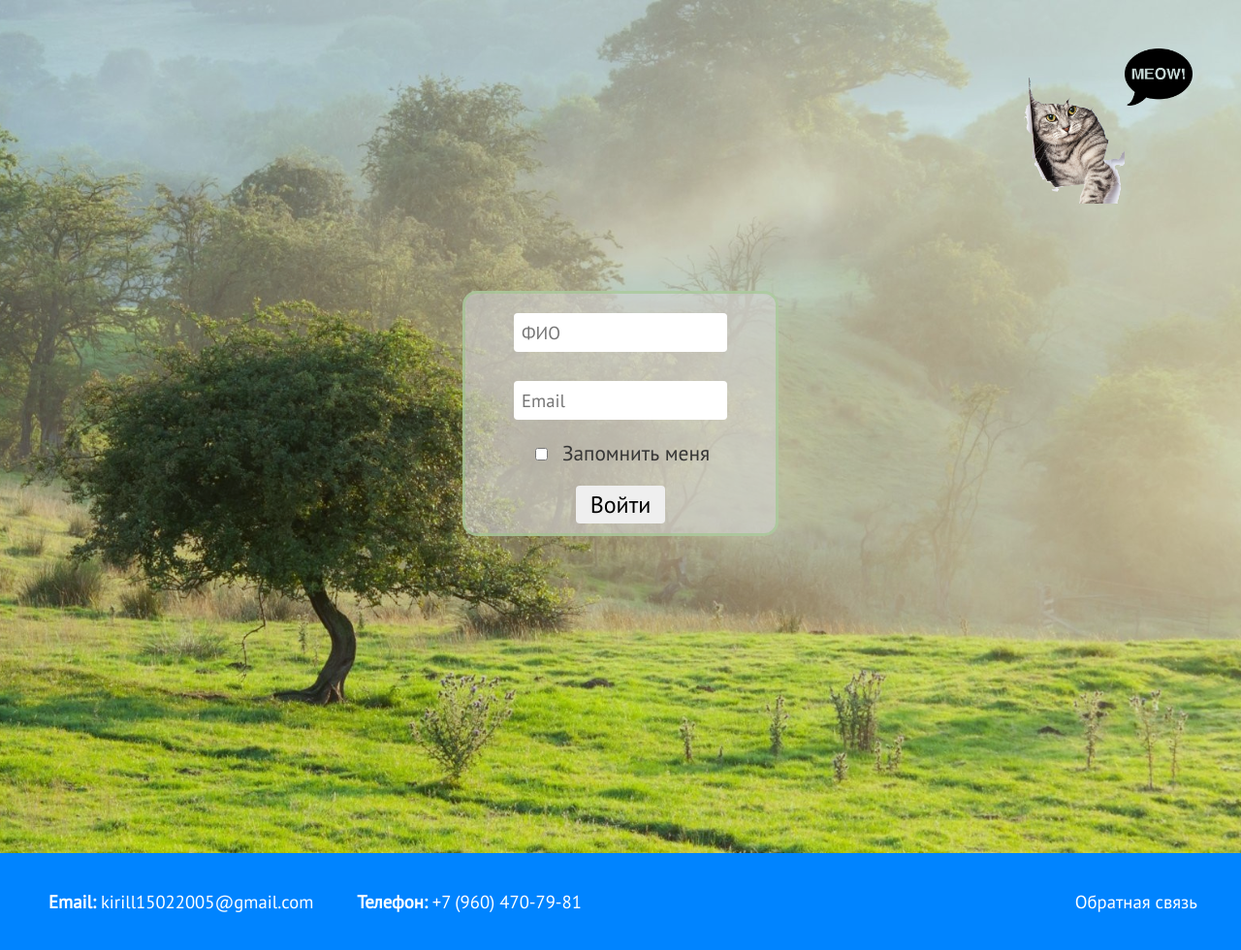
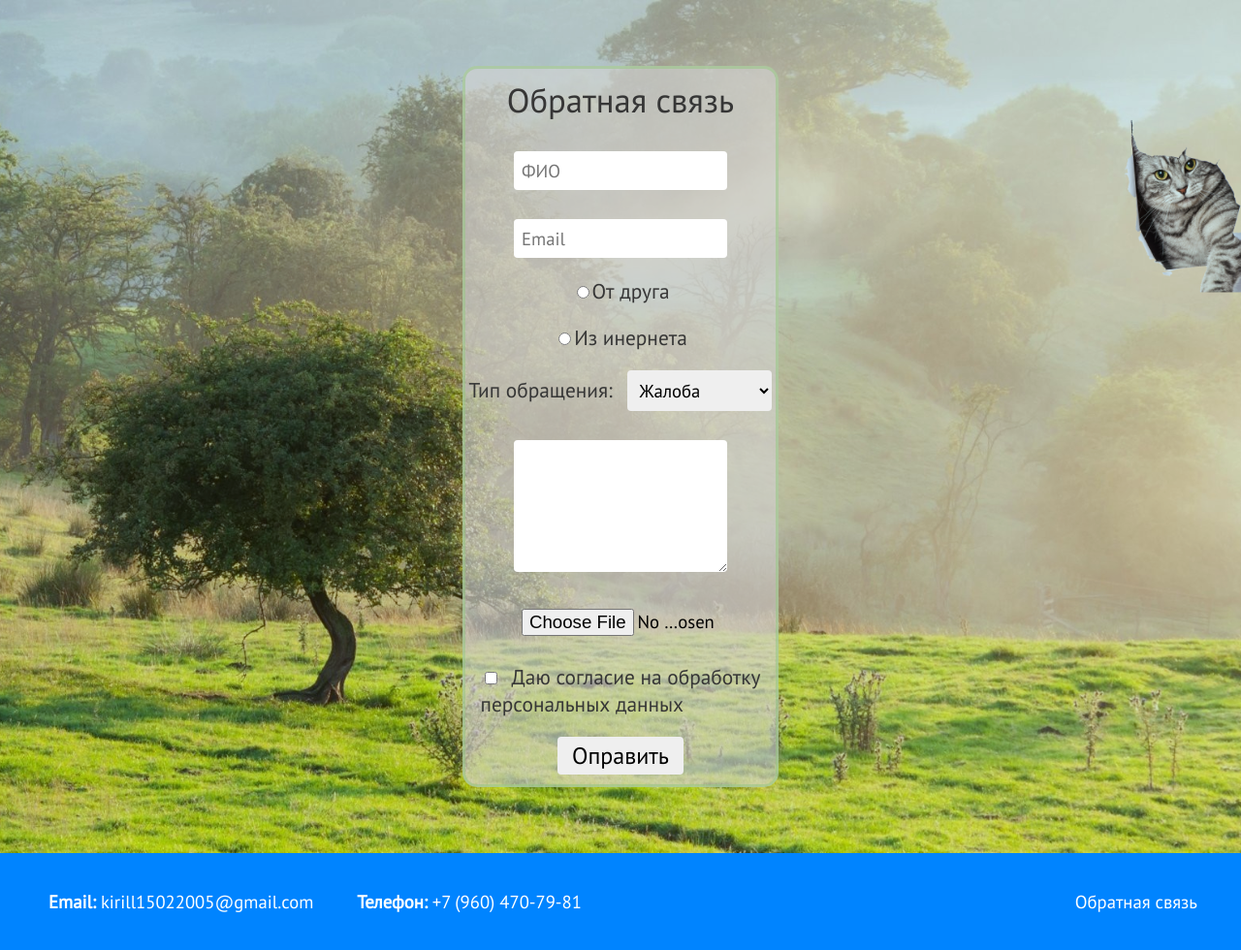
Before and after one commit to FLISHL1/Site1, a PHP site: page /html/feedback.html in a window 1280 px wide. Shown: the part 100-1080 px from the top of the page at 97% size. Run offline with PHP 8.4, Linux system fonts and the light colour scheme.

Commit message:
form finish

```diff
--- a/html/feedback.html
+++ b/html/feedback.html
@@ -3,7 +3,7 @@
 <head>
     <meta name="viewport" content="width=device-width, initial-scale=1.0">
     <meta charset="utf-8">
-    <title>Главная</title>
+    <title>Обратная связь</title>
     <link rel="stylesheet" type="text/css" href="../static/css/main.css" media="screen">
     <link rel="stylesheet" type="text/css" href="../static/css/header.css" media="screen">
     <link rel="stylesheet" type="text/css" href="../static/css/feedback.css" media="screen">
@@ -18,8 +18,8 @@
 <body>
     <header>
         <nav class='navbar'>
-            <a href="index.html" class="navbtn" id="mainbtn">Моя страница</a>
-            <a href="index.html" class="navbtn">Главная</a>
+            <a href="../index.html" class="navbtn" id="mainbtn">Моя страница</a>
+            <a href="../index.html" class="navbtn">Главная</a>
             <a href="#bottom" class="navbtn">Контакты</a>
             <a href="" class="navbtn">Достижения</a>
         </nav>
@@ -28,17 +28,31 @@
 
 
     <main>
-        <div>
-            <img src="../static/image/meow!.png" width="70px" style="float: right; margin: 50px 50px 0 0;">
-            <img src="../static/image/image_cat.png" width="130px" style="float: right; margin: 80px 0 0 0;">
-        </div>
-        <form>
+
+        <form action="https://httpbin.org/post" method="POST">
+            <label class="label_box title">Обратная связь</label>
             <input type="text" name="name"  class="input" placeholder="ФИО">
-            <input type="password" name="password"  class="input" placeholder="Email">
-            <label class="label_checkbox">
-                <input type="checkbox" name="remeber" class="checkbox">Запомнить меня
+            <input type="email" name="password"  class="input" placeholder="Email">
+            <label class="label_box">
+                <input type="radio" name="distribut" id="friend" class="radiobutton">От друга
             </label>
-            <input type="button" class="btn" value="Войти">
+
+            <label class="label_box">
+                <input type="radio" name="distribut" id="internet" class="radiobutton">Из инернета
+            </label>
+
+           <label class="label_box">Тип обращения:
+            <select name="type_feedback" class="input select">
+                <option value="complain">Жалоба</option>
+                <option value="complain">Предложение</option>
+            </select>
+            </label>
+            <textarea class="input" name="feedback_text" rows="5" cols="33"></textarea>
+            <input class="input" type="file">
+            <label class="label_box">
+                <input type="checkbox" name="remeber" class="checkbox">Даю согласие на обработку <br>персональных данных
+            </label>
+            <input type="submit" class="btn" value="Оправить">
 
         </form>
     </main>
--- a/index.html
+++ b/index.html
@@ -27,10 +27,6 @@
 
 
     <main>
-        <div>
-            <img src="static/image/meow!.png" width="70px" style="float: right; margin: 50px 50px 0 0;">
-            <img src="static/image/image_cat.png" width="130px" style="float: right; margin: 80px 0 0 0;">
-        </div>
         <table>
             <thead>
                 <tr>
--- a/static/css/feedback.css
+++ b/static/css/feedback.css
@@ -5,7 +5,7 @@
     flex-direction: column;
     width: 25%;
     background-color: rgba(211, 211, 211, 0.61);
-    margin: 300px auto 0 auto;
+    margin: auto;
 }
 
 .input{
@@ -17,17 +17,22 @@
     font-size: 14pt;
 
 }
-
+.select{
+    margin: 0 0 0 10px;
+}
 .checkbox{
     margin-right: 15px;
-    border: 0;
 }
 
-.label_checkbox{
+.label_box{
     margin: 10px auto 10px auto;
     font-family: 'PT Sans', sans-serif;
     font-size: 16pt;
     color: rgb(54, 54, 54);
+}
+
+.title{
+    font-size: 26pt;
 }
 
 .btn{
--- a/static/css/login.css
+++ b/static/css/login.css
@@ -5,7 +5,7 @@
     flex-direction: column;
     width: 25%;
     background-color: rgba(211, 211, 211, 0.61);
-    margin: 300px auto 0 auto;
+    margin: auto;
 }
 
 .input{
@@ -20,10 +20,9 @@
 
 .checkbox{
     margin-right: 15px;
-    border: 0;
 }
 
-.label_checkbox{
+.label_box{
     margin: 10px auto 10px auto;
     font-family: 'PT Sans', sans-serif;
     font-size: 16pt;
--- a/static/css/main.css
+++ b/static/css/main.css
@@ -6,6 +6,7 @@
 
 
 main{
+    display: flex;
     overflow: auto;
     min-width: 99vw;
     min-height: 110vh;
@@ -15,7 +16,7 @@
     background-size:cover;
     background-position:center;
     background-blend-mode: multiply;
-    background-image: url("../image/background_main.jpg");
+    background-image: url("../image/background_main.png");
 }
 
 .row{
@@ -41,6 +42,6 @@
     font-family: 'PT Sans', sans-serif;
     font-size: 13pt;
     color: white;
-    margin: 300px auto 0 auto;
+    margin: auto;
 
 }
```
Also changed, not shown: html/login.html (+2 -6 lines), static/image/background_main.jpg (deleted), static/image/background_main.png (added), static/image/image_cat.png (deleted), static/image/meow!.png (deleted).
